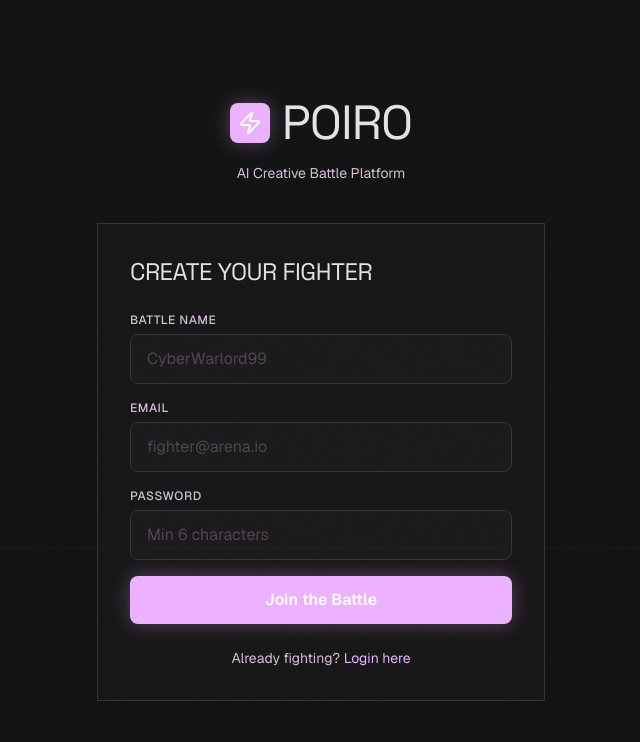
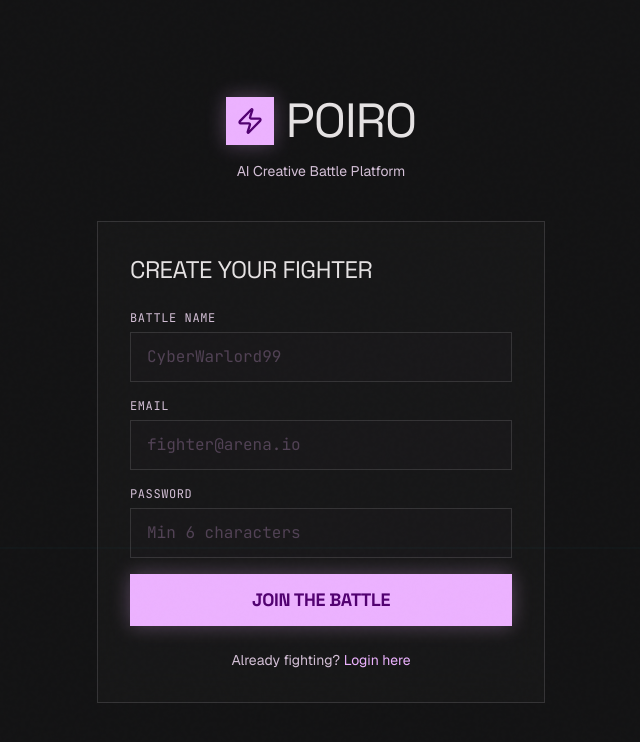
Before and after one commit to Dhanraj30/poiro-bg, a React (Vite) app in the folder poiro-frontend/: page /register in a window 1280 px wide. Shown: the top 742 px of the page, without its empty margins (319-959 px from the left). Built offline with nearby package versions, Linux system fonts and the light colour scheme; no server answers.

Commit message:
refactor(frontend): update auth pages with loader overlay, sharp corners, and new accent colors

```diff
--- a/poiro-frontend/src/pages/JoinPage.tsx
+++ b/poiro-frontend/src/pages/JoinPage.tsx
@@ -31,8 +31,8 @@ export function JoinPage() {
   return (
     <div className="min-h-screen flex items-center justify-center bg-battle-bg">
       <div className="text-center">
-        <div className="w-12 h-12 bg-battle-accent rounded-xl flex items-center justify-center glow-orange mx-auto mb-6">
-          <Zap className="w-7 h-7 text-white" />
+        <div className="w-12 h-12 bg-battle-accent rounded-none flex items-center justify-center glow-orange border border-battle-accent mx-auto mb-6">
+          <Zap className="w-7 h-7 text-[#520071]" />
         </div>
         {joining ? (
           <>
--- a/poiro-frontend/src/pages/LoginPage.tsx
+++ b/poiro-frontend/src/pages/LoginPage.tsx
@@ -18,7 +18,7 @@ export function LoginPage() {
       const res = await authApi.login(form)
       setAuth(res.data.user, res.data.access_token)
       toast.success('Welcome back, fighter!')
-      navigate('/')
+      navigate('/lobby')
     } catch (err: any) {
       toast.error(err.response?.data?.detail || 'Login failed')
     } finally {
@@ -32,10 +32,10 @@ export function LoginPage() {
         {/* Logo */}
         <div className="text-center mb-10">
           <div className="inline-flex items-center gap-3 mb-4">
-            <div className="w-10 h-10 bg-battle-accent rounded-lg flex items-center justify-center glow-orange">
-              <Zap className="w-6 h-6 text-white" />
+            <div className="w-12 h-12 bg-battle-accent flex items-center justify-center glow-orange border border-battle-accent">
+              <Zap className="w-7 h-7 text-[#520071]" />
             </div>
-            <h1 className="font-display text-5xl text-battle-text tracking-wider">POIRO</h1>
+            <h1 className="font-display text-5xl text-battle-text tracking-wider uppercase">POIRO</h1>
           </div>
           <p className="text-battle-textDim text-sm">AI Creative Battle Platform</p>
         </div>
@@ -45,25 +45,25 @@ export function LoginPage() {
 
           <form onSubmit={handleSubmit} className="space-y-4">
             <div>
-              <label className="block text-xs font-medium text-battle-textDim mb-1.5 uppercase tracking-wider">Email</label>
+              <label className="block text-xs font-mono text-battle-textDim mb-1.5 uppercase tracking-wider">Email</label>
               <input
                 type="email"
                 required
                 value={form.email}
                 onChange={(e) => setForm({ ...form, email: e.target.value })}
-                className="w-full bg-battle-surface border border-battle-border rounded-lg px-4 py-3 text-battle-text placeholder-battle-muted focus:outline-none focus:border-battle-accent transition-colors"
+                className="w-full bg-battle-surface/50 border border-battle-border rounded-none px-4 py-3 text-battle-text font-mono placeholder-battle-muted focus:outline-none focus:border-battle-accent focus:shadow-[0_0_15px_rgba(236,178,255,0.2)] transition-all"
                 placeholder="fighter@arena.io"
               />
             </div>
 
             <div>
-              <label className="block text-xs font-medium text-battle-textDim mb-1.5 uppercase tracking-wider">Password</label>
+              <label className="block text-xs font-mono text-battle-textDim mb-1.5 uppercase tracking-wider">Password</label>
               <input
                 type="password"
                 required
                 value={form.password}
                 onChange={(e) => setForm({ ...form, password: e.target.value })}
-                className="w-full bg-battle-surface border border-battle-border rounded-lg px-4 py-3 text-battle-text placeholder-battle-muted focus:outline-none focus:border-battle-accent transition-colors"
+                className="w-full bg-battle-surface/50 border border-battle-border rounded-none px-4 py-3 text-battle-text font-mono placeholder-battle-muted focus:outline-none focus:border-battle-accent focus:shadow-[0_0_15px_rgba(236,178,255,0.2)] transition-all"
                 placeholder="••••••••"
               />
             </div>
@@ -71,7 +71,7 @@ export function LoginPage() {
             <button
               type="submit"
               disabled={loading}
-              className="w-full bg-battle-accent hover:bg-battle-accentHover disabled:opacity-50 disabled:cursor-not-allowed text-white font-semibold py-3 rounded-lg transition-all duration-200 glow-orange mt-2"
+              className="w-full bg-battle-accent hover:bg-battle-accentHover disabled:opacity-50 disabled:cursor-not-allowed text-[#520071] font-display font-bold py-3 rounded-none transition-all duration-200 glow-orange mt-4 tracking-widest text-lg uppercase"
             >
               {loading ? 'Entering...' : 'Enter Battle'}
             </button>
--- a/poiro-frontend/src/pages/RegisterPage.tsx
+++ b/poiro-frontend/src/pages/RegisterPage.tsx
@@ -3,7 +3,7 @@ import { Link, useNavigate } from 'react-router-dom'
 import toast from 'react-hot-toast'
 import { authApi } from '@/lib/api'
 import { useAuthStore } from '@/store/authStore'
-import { Zap } from 'lucide-react'
+import { Zap, Loader2 } from 'lucide-react'
 
 export function RegisterPage() {
   const navigate = useNavigate()
@@ -21,8 +21,8 @@ export function RegisterPage() {
     try {
       const res = await authApi.register(form)
       setAuth(res.data.user, res.data.access_token)
-      toast.success('Welcome to the arena!')
-      navigate('/')
+      toast.success('Registration successful!')
+      navigate('/lobby')
     } catch (err: any) {
       toast.error(err.response?.data?.detail || 'Registration failed')
     } finally {
@@ -31,14 +31,20 @@ export function RegisterPage() {
   }
 
   return (
-    <div className="min-h-screen flex items-center justify-center bg-battle-bg px-4">
+    <div className="min-h-screen flex items-center justify-center bg-battle-bg px-4 relative">
+      {loading && (
+        <div className="absolute inset-0 z-50 flex flex-col items-center justify-center bg-battle-bg/80">
+          <Loader2 className="w-10 h-10 text-battle-neon animate-spin mb-4" />
+          <p className="text-battle-textDim font-mono text-sm">Creating your fighter...</p>
+        </div>
+      )}
       <div className="w-full max-w-md">
         <div className="text-center mb-10">
           <div className="inline-flex items-center gap-3 mb-4">
-            <div className="w-10 h-10 bg-battle-accent rounded-lg flex items-center justify-center glow-orange">
-              <Zap className="w-6 h-6 text-white" />
+            <div className="w-12 h-12 bg-battle-accent flex items-center justify-center glow-orange border border-battle-accent">
+              <Zap className="w-7 h-7 text-[#520071]" />
             </div>
-            <h1 className="font-display text-5xl text-battle-text tracking-wider">POIRO</h1>
+            <h1 className="font-display text-5xl text-battle-text tracking-wider uppercase">POIRO</h1>
           </div>
           <p className="text-battle-textDim text-sm">AI Creative Battle Platform</p>
         </div>
@@ -48,37 +54,37 @@ export function RegisterPage() {
 
           <form onSubmit={handleSubmit} className="space-y-4">
             <div>
-              <label className="block text-xs font-medium text-battle-textDim mb-1.5 uppercase tracking-wider">Battle Name</label>
+              <label className="block text-xs font-mono text-battle-textDim mb-1.5 uppercase tracking-wider">Battle Name</label>
               <input
                 type="text"
                 required
                 value={form.username}
                 onChange={(e) => setForm({ ...form, username: e.target.value })}
-                className="w-full bg-battle-surface border border-battle-border rounded-lg px-4 py-3 text-battle-text placeholder-battle-muted focus:outline-none focus:border-battle-accent transition-colors"
+                className="w-full bg-battle-surface/50 border border-battle-border rounded-none px-4 py-3 text-battle-text font-mono placeholder-battle-muted focus:outline-none focus:border-battle-accent focus:shadow-[0_0_15px_rgba(236,178,255,0.2)] transition-all"
                 placeholder="CyberWarlord99"
               />
             </div>
 
             <div>
-              <label className="block text-xs font-medium text-battle-textDim mb-1.5 uppercase tracking-wider">Email</label>
+              <label className="block text-xs font-mono text-battle-textDim mb-1.5 uppercase tracking-wider">Email</label>
               <input
                 type="email"
                 required
                 value={form.email}
                 onChange={(e) => setForm({ ...form, email: e.target.value })}
-                className="w-full bg-battle-surface border border-battle-border rounded-lg px-4 py-3 text-battle-text placeholder-battle-muted focus:outline-none focus:border-battle-accent transition-colors"
+                className="w-full bg-battle-surface/50 border border-battle-border rounded-none px-4 py-3 text-battle-text font-mono placeholder-battle-muted focus:outline-none focus:border-battle-accent focus:shadow-[0_0_15px_rgba(236,178,255,0.2)] transition-all"
                 placeholder="fighter@arena.io"
               />
             </div>
 
             <div>
-              <label className="block text-xs font-medium text-battle-textDim mb-1.5 uppercase tracking-wider">Password</label>
+              <label className="block text-xs font-mono text-battle-textDim mb-1.5 uppercase tracking-wider">Password</label>
               <input
                 type="password"
                 required
                 value={form.password}
                 onChange={(e) => setForm({ ...form, password: e.target.value })}
-                className="w-full bg-battle-surface border border-battle-border rounded-lg px-4 py-3 text-battle-text placeholder-battle-muted focus:outline-none focus:border-battle-accent transition-colors"
+                className="w-full bg-battle-surface/50 border border-battle-border rounded-none px-4 py-3 text-battle-text font-mono placeholder-battle-muted focus:outline-none focus:border-battle-accent focus:shadow-[0_0_15px_rgba(236,178,255,0.2)] transition-all"
                 placeholder="Min 6 characters"
               />
             </div>
@@ -86,7 +92,7 @@ export function RegisterPage() {
             <button
               type="submit"
               disabled={loading}
-              className="w-full bg-battle-accent hover:bg-battle-accentHover disabled:opacity-50 disabled:cursor-not-allowed text-white font-semibold py-3 rounded-lg transition-all duration-200 glow-orange mt-2"
+              className="w-full bg-battle-accent hover:bg-battle-accentHover disabled:opacity-50 disabled:cursor-not-allowed text-[#520071] font-display font-bold py-3 rounded-none transition-all duration-200 glow-orange mt-4 tracking-widest text-lg uppercase"
             >
               {loading ? 'Creating fighter...' : 'Join the Battle'}
             </button>
```
